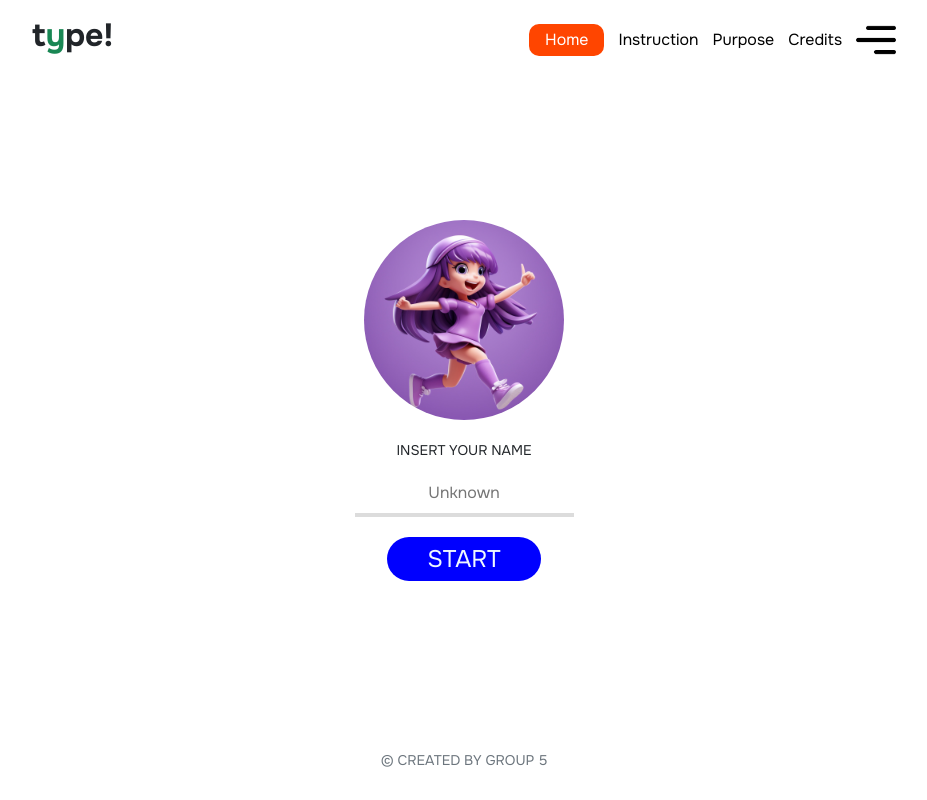
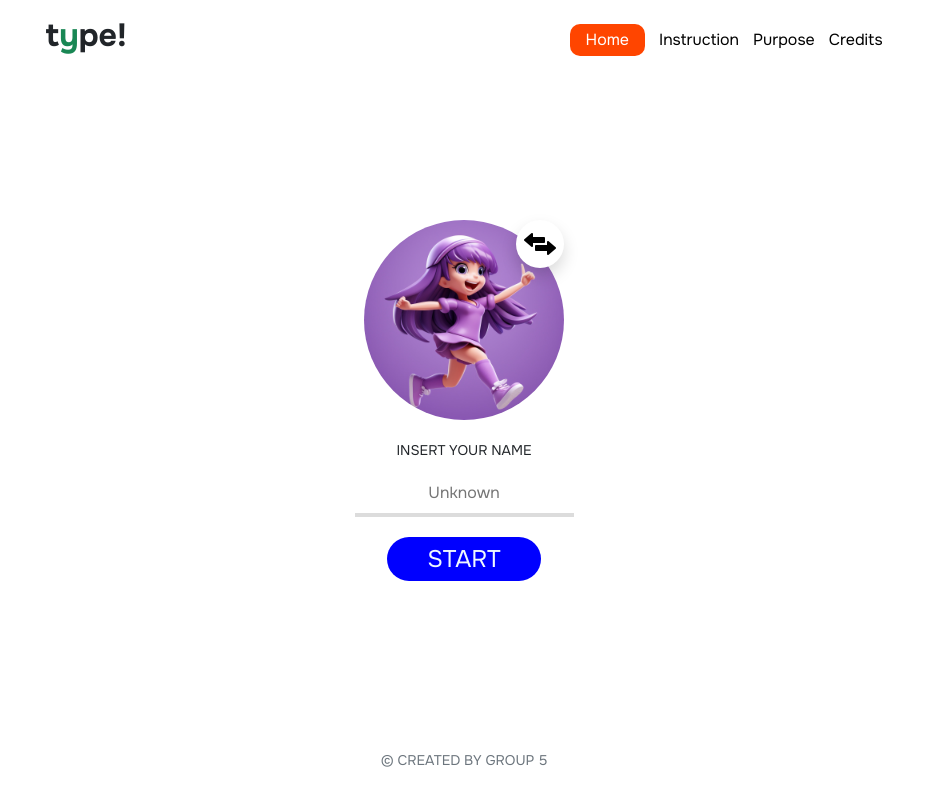
Before and after one commit to ri0prz/type-game, a PHP site: page / in a window 1280 px wide. Shown: the whole page, without its empty margins (176-1103 px from the left). Run offline with PHP 8.4, Linux system fonts and the light colour scheme.

Commit message:
another update

```diff
--- a/css/index.css
+++ b/css/index.css
@@ -36,3 +36,40 @@ input[type='text'] {
    padding: 4px 40px;
    border-radius: 40px;
 }
+
+.mobile-effect {
+   display: none;
+}
+
+/* Mobile Portrait */
+@media (max-width: 767px) {
+   .mobile-effect {
+      display: inline-block;
+   }
+
+   .right {
+      position: absolute;
+      opacity: 0;
+   }
+}
+
+/* Portrait Height */
+.index-height-restore {
+   height: 100vh;
+   gap: 20px;
+}
+footer {
+   position: absolute;
+   bottom: 0; left: 0;
+   width: 100%;
+}
+
+@media (max-height: 700px) {
+   .index-height-restore {
+      height: 45rem;
+   }
+   footer {
+      position: relative;
+      inset: 0;
+   }
+}
--- a/index.html
+++ b/index.html
@@ -1,5 +1,6 @@
 <!DOCTYPE html>
 <html lang="en">
+
 <head>
    <meta charset="UTF-8">
    <meta name="viewport" content="width=device-width, initial-scale=1.0">
@@ -14,31 +15,72 @@
    <!-- Scripts -->
    <script type="module" src="js/index.js" defer></script>
 </head>
+
 <body>
-   <header class="fluid-container d-flex justify-content-center align-items-center position-fixed top-0 start-0 w-100" style="height: 5rem;">
+   <header
+      class="fluid-container d-flex justify-content-center align-items-center position-fixed top-0 start-0 w-100 bg-white"
+      style="height: 5rem; z-index: 1;">
       <nav class="d-flex justify-content-around align-items-center w-100">
          <div class="left">
             <h1 class="fw-bold" style="font-size: 2rem;">t<span class="text-success">y</span>pe!</h1>
          </div>
+         <img src="images/png/icon-bar.png" alt="mobile-tab" class="mobile-effect" style="width: 40px;">
          <div class="right d-flex justify-content-center align-items-center" style="gap: 14px;">
             <a href="#" class="active">Home</a>
             <a href="#">Instruction</a>
             <a href="#">Purpose</a>
             <a href="#">Credits</a>
-            <img src="images/png/icon-bar.png" alt="mobile-tab" class="mobile-effect" style="width: 40px;">
          </div>
       </nav>
    </header>
-   <div id="profile" class="container d-flex justify-content-center align-items-center flex-column" style="height: 100vh; gap: 20px;">
-      <div class="rounded-circle overflow-hidden">
-         <img src="images/jpg/player-icon-4.jpg" alt="char" style="width: 200px;">
+   <div id="profile"
+      class="container d-flex justify-content-center align-items-center flex-column index-height-restore">
+      <div class="position-relative">
+         <img class="rounded-circle" src="images/jpg/player-icon-4.jpg" alt="char"
+            style="width: 200px; aspect-ratio: 1/1;">
+         <div class="position-absolute rounded-circle shadow p-2 bg-white" style="top: 0; right: 0; cursor: pointer;">
+            <img src="images/png/icon-change.png" alt="char-change" style="width: 2rem;" id="liveToastBtn">
+         </div>
       </div>
       <small class="text-uppercase">Insert Your Name</small>
       <input type="text" placeholder="Unknown" class="text-center">
       <a href="./play.html" class="text-uppercase fs-4">Start</a>
    </div>
-   <footer class="fluid-container d-flex justify-content-center align-items-center position-fixed bottom-0 start-0 w-100" style="height: 5rem;"">
+
+   <!-- Toast Effect -->
+   <div class="toast-container position-fixed bottom-0 end-0 p-3">
+      <div id="liveToast" class="toast" role="alert" aria-live="assertive" aria-atomic="true">
+         <div class="toast-header">
+            <strong class="me-auto">Choose Your Avatar</strong>
+            <small>🎨</small>
+            <button type="button" class="btn-close" data-bs-dismiss="toast" aria-label="Close"></button>
+         </div>
+         <div class="toast-body d-flex justify-content-center align-items-start flex-wrap" style="gap: 8px;">
+            <img src="images/jpg/player-icon-1.jpg" alt="avatar" class="w-25 rounded" style="cursor: pointer;">
+            <img src="images/jpg/player-icon-2.jpg" alt="avatar" class="w-25 rounded" style="cursor: pointer;">
+            <img src="images/jpg/player-icon-3.jpg" alt="avatar" class="w-25 rounded" style="cursor: pointer;">
+            <img src="images/jpg/player-icon-4.jpg" alt="avatar" class="w-25 rounded" style="cursor: pointer;">
+         </div>
+      </div>
+   </div>
+   <!-- Toast Effect -->
+
+   <footer class="fluid-container d-flex justify-content-center align-items-center" style="height: 5rem;">
       <small class="text-uppercase fw-light text-secondary">© Created by Group 5</small>
    </footer>
+
+   <script src="https://cdn.jsdelivr.net/npm/bootstrap@5.3.2/dist/js/bootstrap.bundle.min.js" integrity="sha384-C6RzsynM9kWDrMNeT87bh95OGNyZPhcTNXj1NW7RuBCsyN/o0jlpcV8Qyq46cDfL" crossorigin="anonymous"></script>
+   <script>
+      const toastTrigger = document.getElementById('liveToastBtn')
+      const toastLiveExample = document.getElementById('liveToast')
+
+      if (toastTrigger) {
+         const toastBootstrap = bootstrap.Toast.getOrCreateInstance(toastLiveExample)
+         toastTrigger.addEventListener('click', () => {
+            toastBootstrap.show()
+         })
+      }
+   </script>
 </body>
+
 </html>
--- a/js/play.js
+++ b/js/play.js
@@ -141,8 +141,8 @@ const updateTime = () => {
    timer.classList.add("scale");
 
    if (duration < 0) {
-      alert("Time is out!");
-      location.reload();
+      alert("Time is out, disqualified.");
+      window.location.href = './';
       return;
    }
    timer.textContent = `${duration}s`;
```
Also changed, not shown: images/png/icon-change.png (added).
